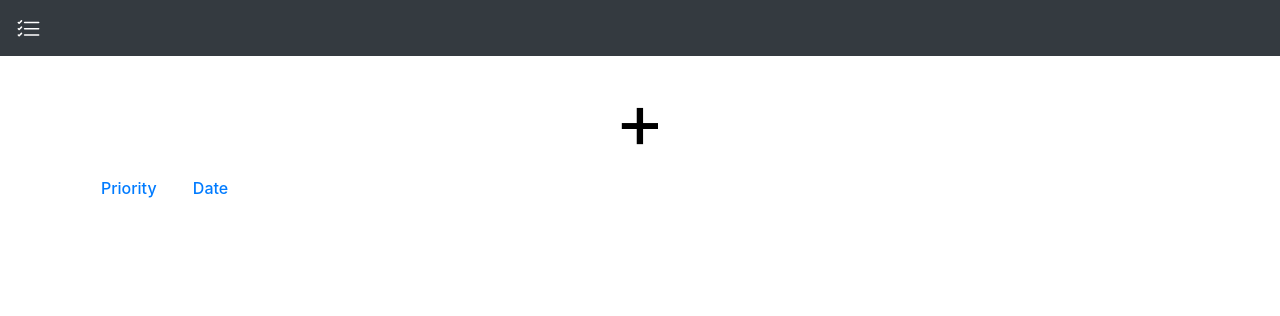
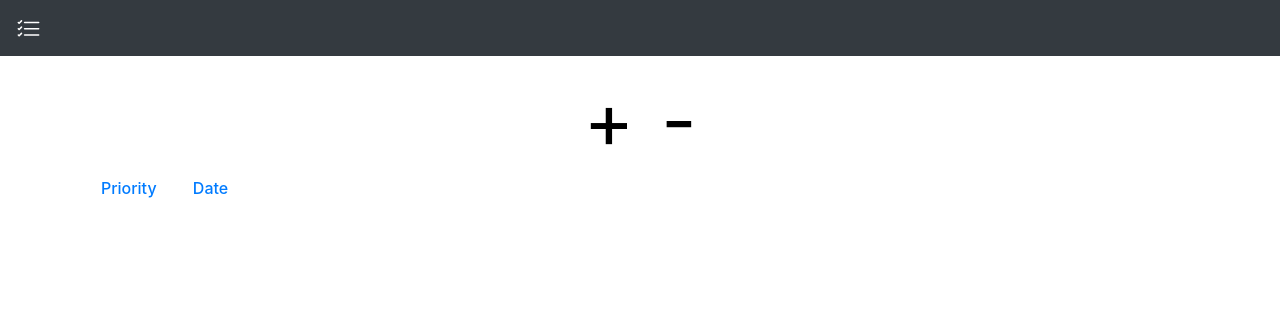
Before and after one commit to misterrager8/toDo-Py, a Flask app: page /folder in a window 1280 px wide. Shown: the top 316 px of the page. Run offline with Flask 2, Linux system fonts and the light colour scheme; data that the repository does not hold is empty; some libraries are stand-ins or nearby versions.

Commit message:
squash! Replace delete_task w/ delete_folder in view (will be brought back later)

```diff
--- a/modules/templates/folder_items.html
+++ b/modules/templates/folder_items.html
@@ -5,6 +5,9 @@
 <h1 class="display-1 text-center">{{ folder.name }}
   <a href="#" data-toggle="modal" data-target="#addModal" class="unstyled-link">
     <small>+</small>
+  </a>
+  <a href="{{ url_for('delete_folder', id_=folder.id) }}" class="unstyled-link">
+    <small>-</small>
   </a>
 </h1>
 <h6>
--- a/modules/view.py
+++ b/modules/view.py
@@ -40,7 +40,7 @@ def delete_folder():
     id_: int = request.args.get("id_")
     task_db.delete_one(task_db.find_by_id(Folder, id_))
 
-    return redirect(url_for("index"))
+    return redirect(url_for("index", folders=task_db.get_all(Folder)))
 
 
 @app.route("/mark_done")
```
